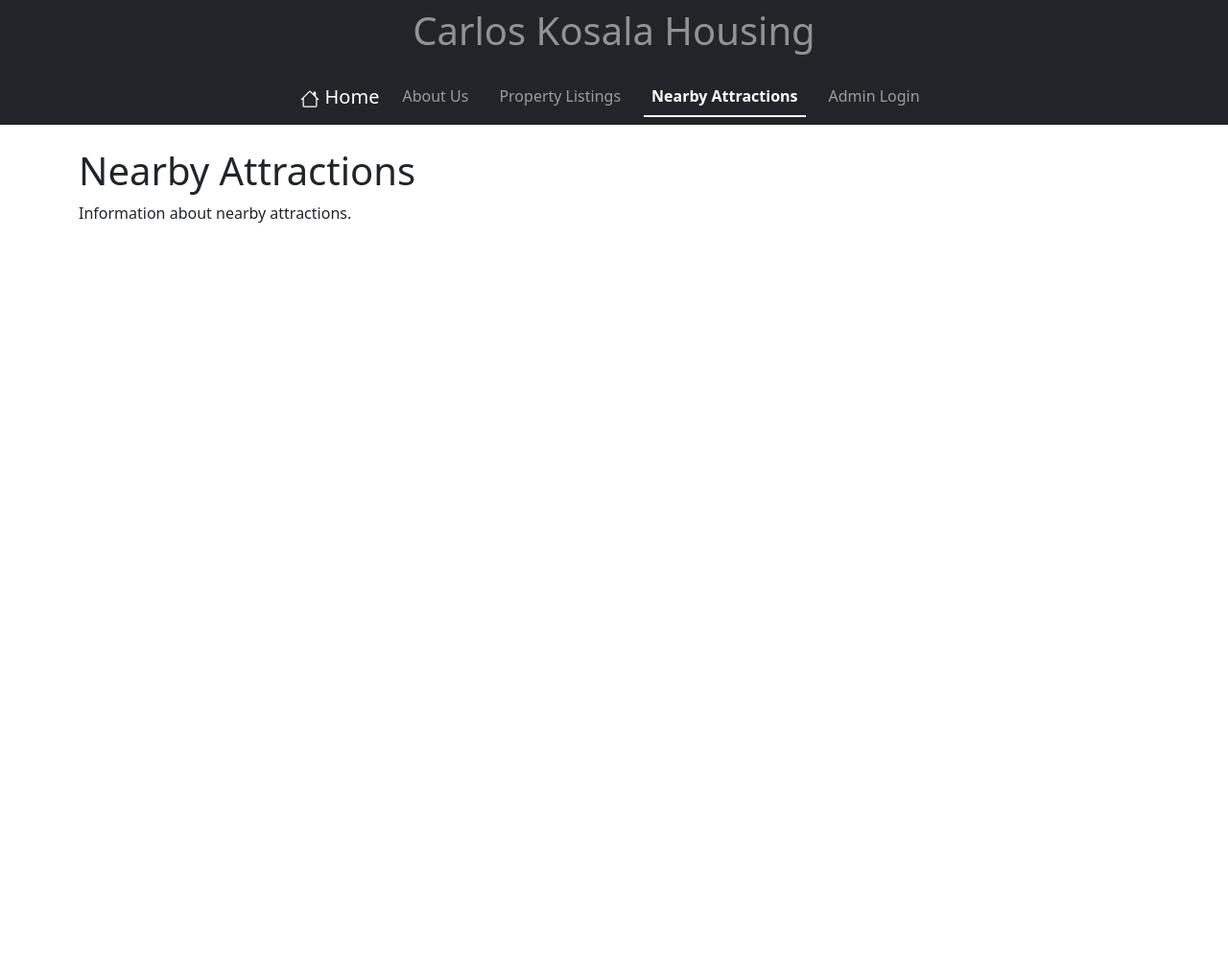
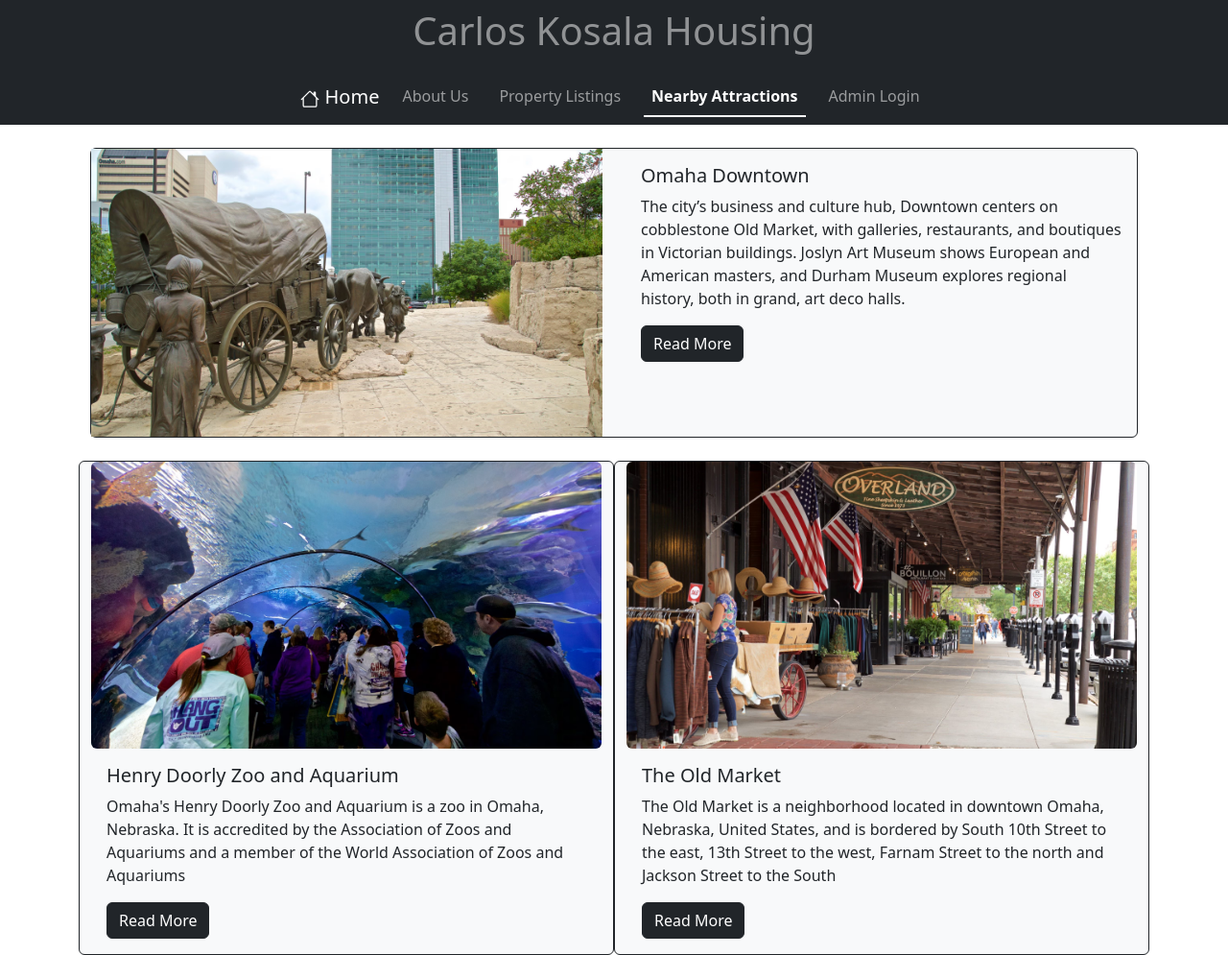
Before and after one commit to jayasripitti/PropertyListing, a Django app: page /attractions/ in a window 1280 px wide. Shown: the whole page at 96% size. Before the commit the page ends 232 px from the top, so only its background shows below. Run offline with Django 5.2, Linux system fonts and the light colour scheme.

Commit message:
adding: images to attractions page

```diff
--- a/main/templates/main/about.html
+++ b/main/templates/main/about.html
@@ -5,7 +5,7 @@
             <div class="col-lg-6">
                 <div class="about-avatar">
                     {% load static %}
-                    <img src="{% static 'profile_pic.jpeg' %}" height="100%" width="100%"/>
+                    <img src="{% static 'profile_pic.jpeg' %}" height="100%" width="100%" class="rounded"/>
                 </div>
             </div>
             <div class="col-lg-6">
--- a/main/templates/main/attractions.html
+++ b/main/templates/main/attractions.html
@@ -1,5 +1,53 @@
-{% extends 'main/base.html' %}
-{% block content %}
-<h1>Nearby Attractions</h1>
-<p>Information about nearby attractions.</p>
+{% extends 'main/base.html' %} {% block content %}
+{% load static %}
+<div class="container">
+    <div class="card text-dark bg-light border-dark">
+        <div class="row">
+            <div class="col">
+                <img class="d-block w-100" src="{% static 'attractions/downtown.avif' %}" alt="Downtown" />
+            </div>
+            <div class="col">
+                <div class="card-body">
+                    <h5 class="card-title">Omaha Downtown</h5>
+                    <p class="card-text">The city’s business and culture hub, Downtown centers on cobblestone Old
+                        Market,
+                        with galleries, restaurants, and boutiques in Victorian buildings. Joslyn Art Museum shows
+                        European
+                        and American masters, and Durham Museum explores regional history, both in grand, art deco
+                        halls.
+                    </p>
+                    <a href="#" class="btn btn-dark">Read More</a>
+                </div>
+            </div>
+        </div>
+    </div>
+    <br>
+    <div class="row">
+        <div class="card col-xl text-dark bg-light border-dark">
+            <img class="d-block w-100 rounded" src="{% static 'attractions/zoo.avif' %}"
+                alt="Henry Doorly Zoo and Aquarium" />
+            <div class="card-body">
+                <h5 class="card-title">Henry Doorly Zoo and Aquarium</h5>
+                <p class="card-text">Omaha's Henry Doorly Zoo and Aquarium is a zoo in Omaha, Nebraska. It is accredited
+                    by
+                    the Association of Zoos and Aquariums and a member of the World Association of Zoos and Aquariums
+                </p>
+                <a href="#" class="btn btn-dark">Read More</a>
+            </div>
+        </div>
+        <div class="card col-xl text-dark bg-light border-dark">
+            <img class="d-block w-100 rounded" src="{% static 'attractions/market.avif' %}" alt="The Old Market" />
+            <div class="card-body">
+                <h5 class="card-title">The Old Market</h5>
+                <p class="card-text">The Old Market is a neighborhood located in downtown Omaha, Nebraska, United
+                    States,
+                    and is bordered by South 10th Street to the east, 13th Street to the west, Farnam Street to the
+                    north
+                    and Jackson Street to the South</p>
+                <a href="#" class="btn btn-dark">Read More</a>
+            </div>
+        </div>
+    </div>
+</div>
+</div>
 {% endblock %}
```
Also changed, not shown: main/static/attractions/downtown.avif (added), main/static/attractions/market.avif (added), main/static/attractions/zoo.avif (added).
